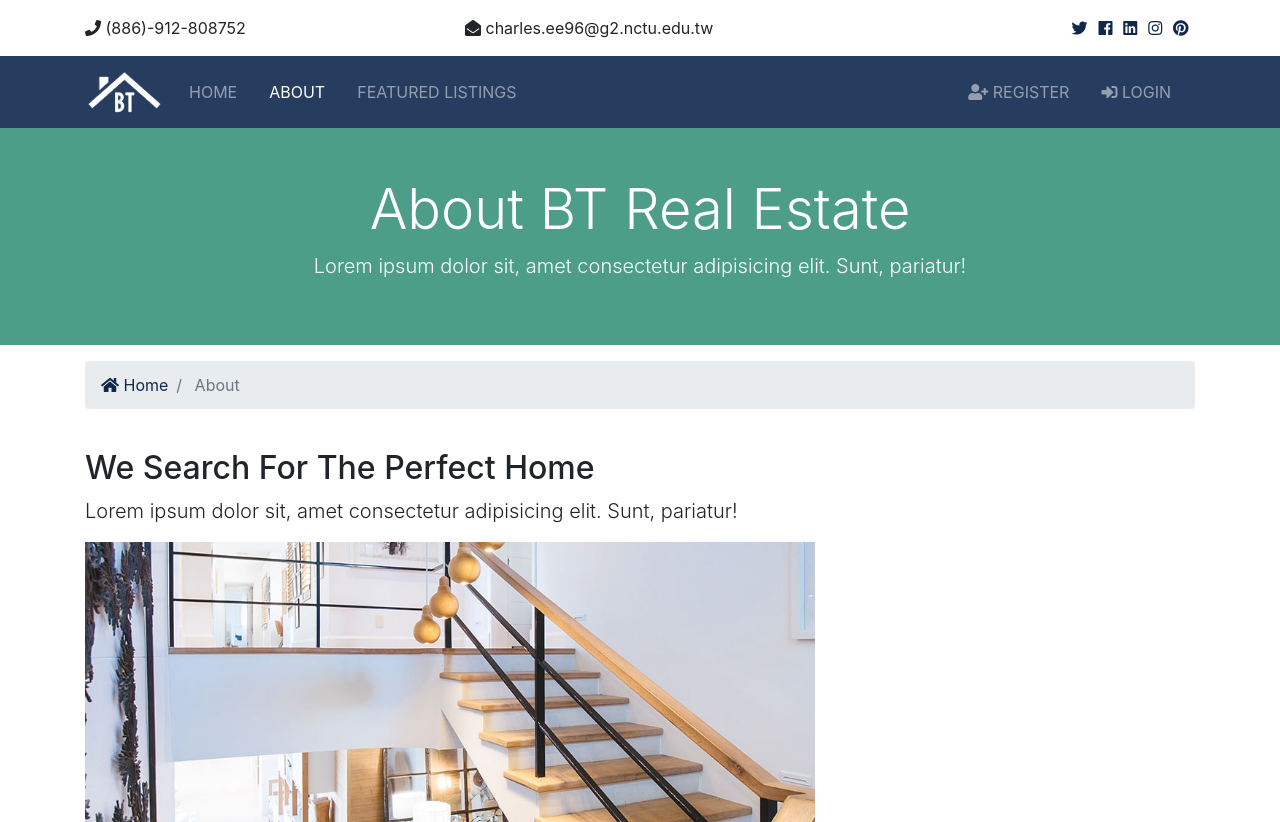
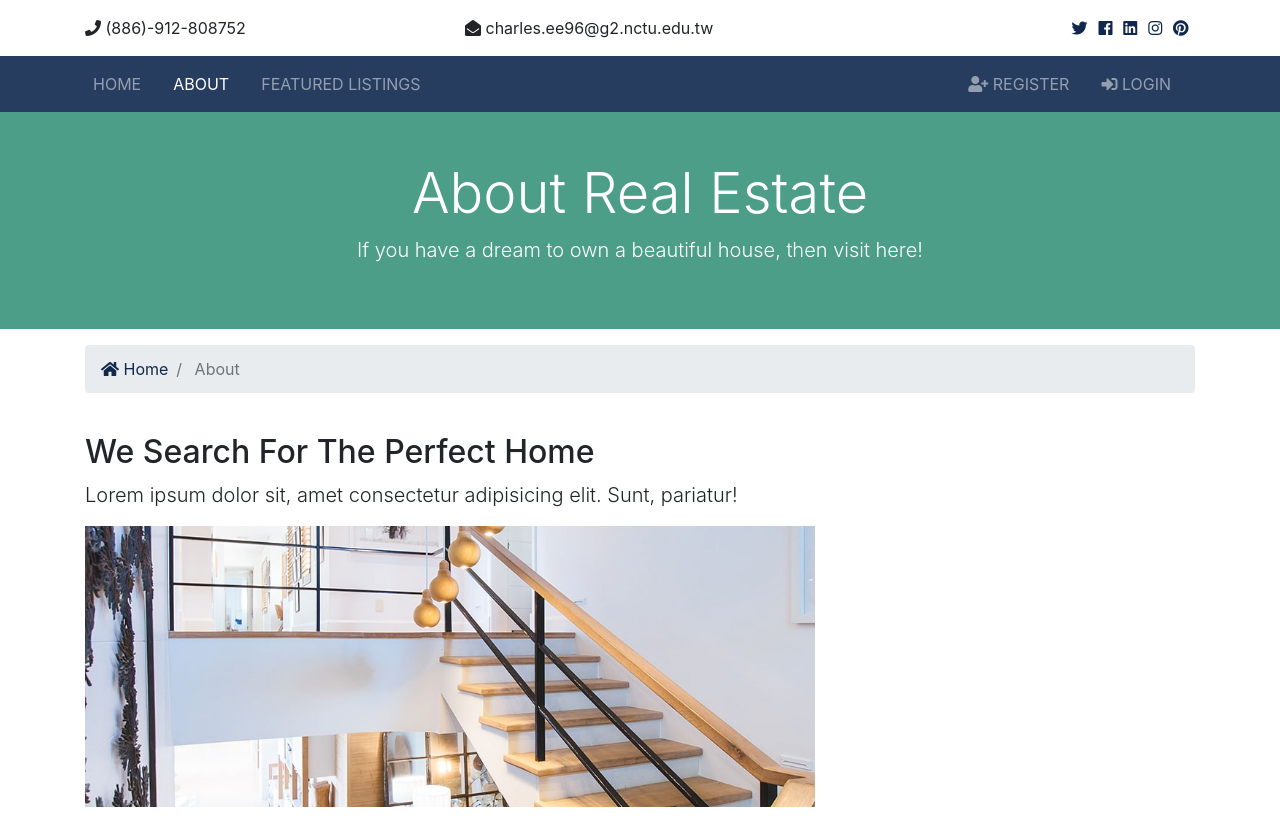
Before and after one commit to chialin-liu/btre_project, a Django app: page /about in a window 1280 px wide. Shown: the top 822 px of the page. Run offline with Django 3.2, Linux system fonts and the light colour scheme; data that the repository does not hold is empty; some libraries are stand-ins or nearby versions.

Commit message:
add features

```diff
--- a/templates/pages/about.html
+++ b/templates/pages/about.html
@@ -9,8 +9,8 @@
     <div class="container">
       <div class="row text-center">
         <div class="col-md-12">
-          <h1 class="display-4">About BT Real Estate</h1>
-          <p class="lead">Lorem ipsum dolor sit, amet consectetur adipisicing elit. Sunt, pariatur!</p>
+          <h1 class="display-4">About Real Estate</h1>
+          <p class="lead">If you have a dream to own a beautiful house, then visit here!</p>
         </div>
       </div>
     </div>
--- a/templates/partials/_navbar.html
+++ b/templates/partials/_navbar.html
@@ -2,9 +2,9 @@
 <!-- Navbar -->
 <nav class="navbar navbar-expand-lg navbar-dark bg-primary sticky-top">
     <div class="container">
-      <a class="navbar-brand" href="{% url 'index' %}">
+      <!-- <a class="navbar-brand" href="{% url 'index' %}">
         <img src="{% static 'img/logo.png' %}" class="logo" alt="">
-      </a>
+      </a> -->
       <button class="navbar-toggler" type="button" data-toggle="collapse" data-target="#navbarNavAltMarkup">
         <span class="navbar-toggler-icon"></span>
       </button>
```
Also changed, not shown: btre/settings.py (line endings or trailing spaces).
